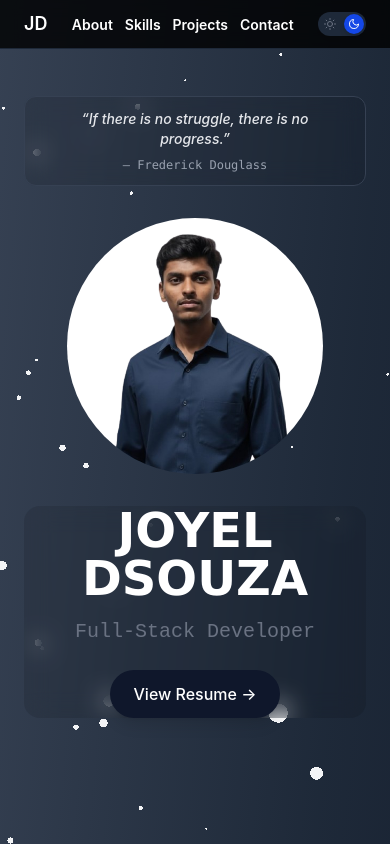
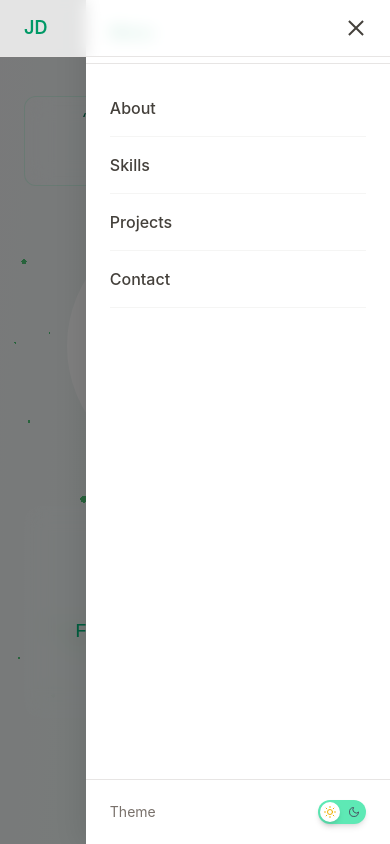
Before and after one commit to Joyel15/Joyel-Portfolio, a React (Vite) app: page / in a window 390 px wide. Both pictures are taken after a click on the button "Open menu". Shown: the top 844 px of the page. Built offline with nearby package versions, Linux system fonts and the light colour scheme.

Commit message:
feat(navbar): add responsive mobile navigation drawer

```diff
--- a/src/components/Navbar.jsx
+++ b/src/components/Navbar.jsx
@@ -1,29 +1,141 @@
+import { useEffect, useState } from "react";
 import DarkModeToggle from "./DarkModeToggle.jsx";
 
+const navLinks = [
+  { href: "#about", label: "About" },
+  { href: "#skills", label: "Skills" },
+  { href: "#projects", label: "Projects" },
+  { href: "#contact", label: "Contact" },
+];
+
 function Navbar() {
+  const [isOpen, setIsOpen] = useState(false);
+
+  // Lock body scroll while the drawer is open, and let Escape close it
+  useEffect(() => {
+    document.body.style.overflow = isOpen ? "hidden" : "";
+
+    const handleKeyDown = (e) => {
+      if (e.key === "Escape") setIsOpen(false);
+    };
+    document.addEventListener("keydown", handleKeyDown);
+
+    return () => {
+      document.body.style.overflow = "";
+      document.removeEventListener("keydown", handleKeyDown);
+    };
+  }, [isOpen]);
+
   return (
-    <nav className="fixed top-0 w-full bg-white/80 dark:bg-black/80 backdrop-blur-sm z-50 border-b border-stone-200 dark:border-gray-800">
-      <div className="max-w-7xl mx-auto px-6 py-2.5 flex justify-between items-center">
+    <>
+      {/* Top navbar */}
+      <nav className="fixed top-0 w-full bg-white/80 dark:bg-black/80 backdrop-blur-sm z-50 border-b border-stone-200 dark:border-gray-800">
+        <div className="max-w-7xl mx-auto px-6 py-3 flex justify-between items-center">
+          <a
+            href="#home"
+            className="text-lg md:text-xl text-emerald-600 font-semibold dark:text-white"
+          >
+            JD
+          </a>
 
-        <div className="text-lg md:text-xl text-emerald-600 font-semibold dark:text-white">
-          <a href="#home">JD</a>
+          {/* Desktop nav */}
+          <div className="hidden md:flex md:items-center md:gap-x-10">
+            <ul className="flex items-center gap-x-8">
+              {navLinks.map((link) => (
+                <li key={link.href}>
+                  <a
+                    href={link.href}
+                    className="text-sm font-medium text-stone-600 dark:text-gray-300 hover:text-emerald-600 dark:hover:text-white transition-colors duration-200"
+                  >
+                    {link.label}
+                  </a>
+                </li>
+              ))}
+            </ul>
+            <div className="h-5 w-px bg-stone-200 dark:bg-gray-700" />
+            <DarkModeToggle />
+          </div>
+
+          {/* Mobile hamburger / close toggle — animates into an X */}
+          <button
+            className="md:hidden -mr-2 p-2 text-stone-700 dark:text-gray-200"
+            onClick={() => setIsOpen((prev) => !prev)}
+            aria-label={isOpen ? "Close menu" : "Open menu"}
+            aria-expanded={isOpen}
+          >
+            <span className="relative block w-5 h-4">
+              <span
+                className={`absolute left-0 top-0 h-0.5 w-5 bg-current transition-all duration-300 ${
+                  isOpen ? "rotate-45 top-[7px]" : ""
+                }`}
+              />
+              <span
+                className={`absolute left-0 top-[7px] h-0.5 w-5 bg-current transition-all duration-300 ${
+                  isOpen ? "opacity-0" : "opacity-100"
+                }`}
+              />
+              <span
+                className={`absolute left-0 bottom-0 h-0.5 w-5 bg-current transition-all duration-300 ${
+                  isOpen ? "-rotate-45 bottom-[7px]" : ""
+                }`}
+              />
+            </span>
+          </button>
+        </div>
+      </nav>
+
+      {/* Backdrop */}
+      <div
+        className={`fixed inset-0 bg-black/50 z-40 md:hidden transition-opacity duration-300 ${
+          isOpen
+            ? "opacity-100 pointer-events-auto"
+            : "opacity-0 pointer-events-none"
+        }`}
+        onClick={() => setIsOpen(false)}
+        aria-hidden="true"
+      />
+
+      {/* Mobile drawer */}
+      <div
+        role="dialog"
+        aria-modal="true"
+        className={`fixed top-0 right-0 h-screen w-[78%] max-w-xs bg-white dark:bg-black z-40 flex flex-col
+          shadow-[-8px_0_24px_rgba(0,0,0,0.08)] dark:shadow-[-8px_0_24px_rgba(0,0,0,0.4)]
+          transition-transform duration-300 ease-out md:hidden ${
+            isOpen ? "translate-x-0" : "translate-x-full"
+          }`}
+      >
+        <div className="h-16 flex items-center px-6 border-b border-stone-200 dark:border-gray-800">
+          <span className="text-base font-semibold text-emerald-600 dark:text-white">
+            Menu
+          </span>
         </div>
 
-        <div className="contents md:flex md:items-center md:gap-x-8">
-          <div>
-            <ul className="flex space-x-3 md:space-x-8">
-              <li><a href="#about" className="text-sm md:text-base text-emerald-600 font-semibold dark:text-white hover:text-slate-600 dark:hover:text-gray-400 transition-colors duration-300">About</a></li>
-              <li><a href="#skills" className="text-sm md:text-base text-emerald-600 font-semibold dark:text-white hover:text-slate-600 dark:hover:text-gray-400 transition-colors duration-300">Skills</a></li>
-              <li><a href="#projects" className="text-sm md:text-base text-emerald-600 font-semibold dark:text-white hover:text-slate-600 dark:hover:text-gray-400 transition-colors duration-300">Projects</a></li>
-              <li><a href="#contact" className="text-sm md:text-base text-emerald-600 font-semibold dark:text-white hover:text-slate-600 dark:hover:text-gray-400 transition-colors duration-300">Contact</a></li>
-            </ul>
-          </div>
+        <ul className="flex-1 flex flex-col px-6 py-4">
+          {navLinks.map((link) => (
+            <li
+              key={link.href}
+              className="border-b border-stone-100 dark:border-gray-900"
+            >
+              <a
+                href={link.href}
+                onClick={() => setIsOpen(false)}
+                className="block py-4 text-base font-medium text-stone-700 dark:text-gray-200 hover:text-emerald-600 dark:hover:text-white transition-colors duration-200"
+              >
+                {link.label}
+              </a>
+            </li>
+          ))}
+        </ul>
 
+        <div className="px-6 py-5 border-t border-stone-200 dark:border-gray-800 flex items-center justify-between">
+          <span className="text-sm text-stone-500 dark:text-gray-400">
+            Theme
+          </span>
           <DarkModeToggle />
         </div>
-
       </div>
-    </nav>
+    </>
   );
 }
 export default Navbar;
```
